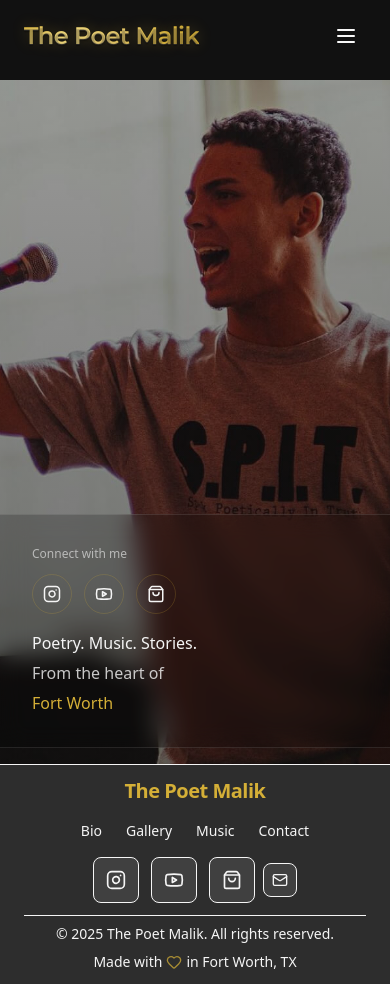
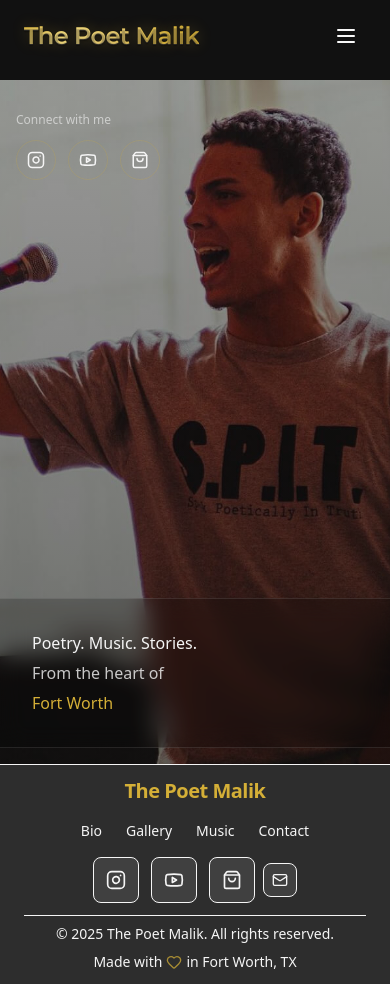
Before and after one commit to Aleem89/the_poet_malik, a Next.js app: page / in a window 390 px wide. Built offline with nearby package versions, Linux system fonts and the light colour scheme.

Commit message:
split mobile text

```diff
--- a/components/HomeContent.tsx
+++ b/components/HomeContent.tsx
@@ -5,6 +5,23 @@ import SocialLinks from "./SocialLinks";
 
 export default function HomeContent() {
   return (
+    <>
+      {/* Social Media Links - Mobile: Top left, Desktop: Inside blur patch */}
+      <motion.div
+        initial={{ opacity: 0, y: 30 }}
+        animate={{ opacity: 1, y: 0 }}
+        transition={{ duration: 0.8, delay: 0.4 }}
+        className="absolute left-0 top-8 z-10 text-left pl-4 sm:pl-6 md:hidden"
+      >
+        <p className="text-xs sm:text-sm text-soft-white/60 mb-3 sm:mb-4 font-light">
+          Connect with me
+        </p>
+        <div className="flex justify-start">
+          <SocialLinks variant="hero" />
+        </div>
+      </motion.div>
+
+      {/* Main content container with blur patch */}
       <div className="absolute left-0 bottom-8 md:top-8 md:bottom-auto md:top-12 lg:top-16 z-10 text-left pl-4 sm:pl-6 md:pl-12 lg:pl-16 w-full sm:w-2/3 md:w-1/2 lg:w-1/3 max-w-md sm:max-w-lg md:max-w-xl">
         {/* Blurred backdrop patch */}
         <div className="absolute inset-0 -m-4 sm:-m-6 md:-m-8 bg-black/20 backdrop-blur-md rounded-xl border border-white/10" />
@@ -15,11 +32,12 @@ export default function HomeContent() {
           transition={{ duration: 0.8, delay: 0.2 }}
           className="relative space-y-4 sm:space-y-6 p-4 sm:p-6 md:p-8"
         >
-        {/* Social Media Links - Moved to top */}
+          {/* Social Media Links - Desktop only (hidden on mobile) */}
           <motion.div
             initial={{ opacity: 0, y: 30 }}
             animate={{ opacity: 1, y: 0 }}
             transition={{ duration: 0.8, delay: 0.4 }}
+            className="hidden md:block"
           >
             <p className="text-xs sm:text-sm md:text-base text-soft-white/60 mb-3 sm:mb-4 font-light">
               Connect with me
@@ -29,7 +47,7 @@ export default function HomeContent() {
             </div>
           </motion.div>
 
-        {/* Main Text - Moved below social links */}
+          {/* Main Text - Always in blur patch */}
           <div className="space-y-1 sm:space-y-2">
             <p className="text-base sm:text-lg md:text-xl lg:text-2xl text-soft-white font-light leading-relaxed">
               Poetry. Music. Stories.
@@ -43,5 +61,6 @@ export default function HomeContent() {
           </div>
         </motion.div>
       </div>
+    </>
   );
 }
```
Lines whose indentation alone changed are shown as unchanged.
